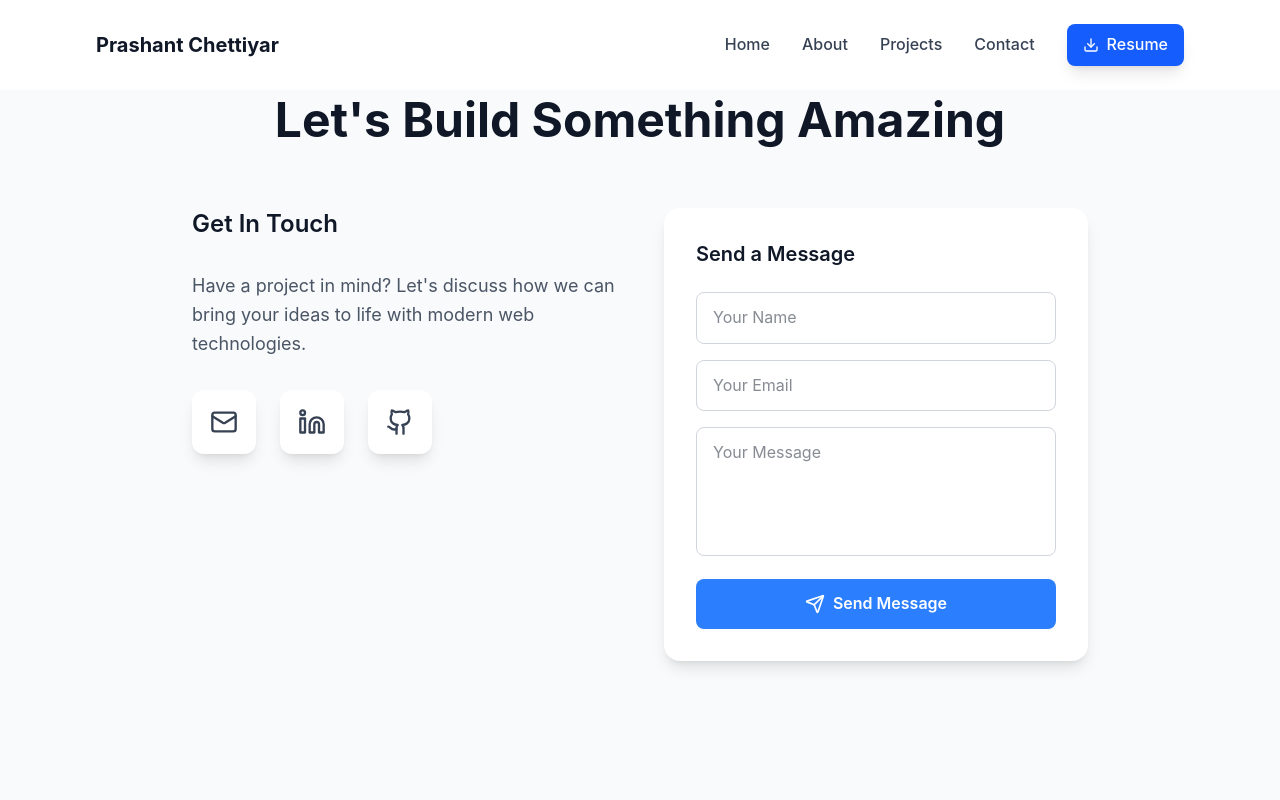
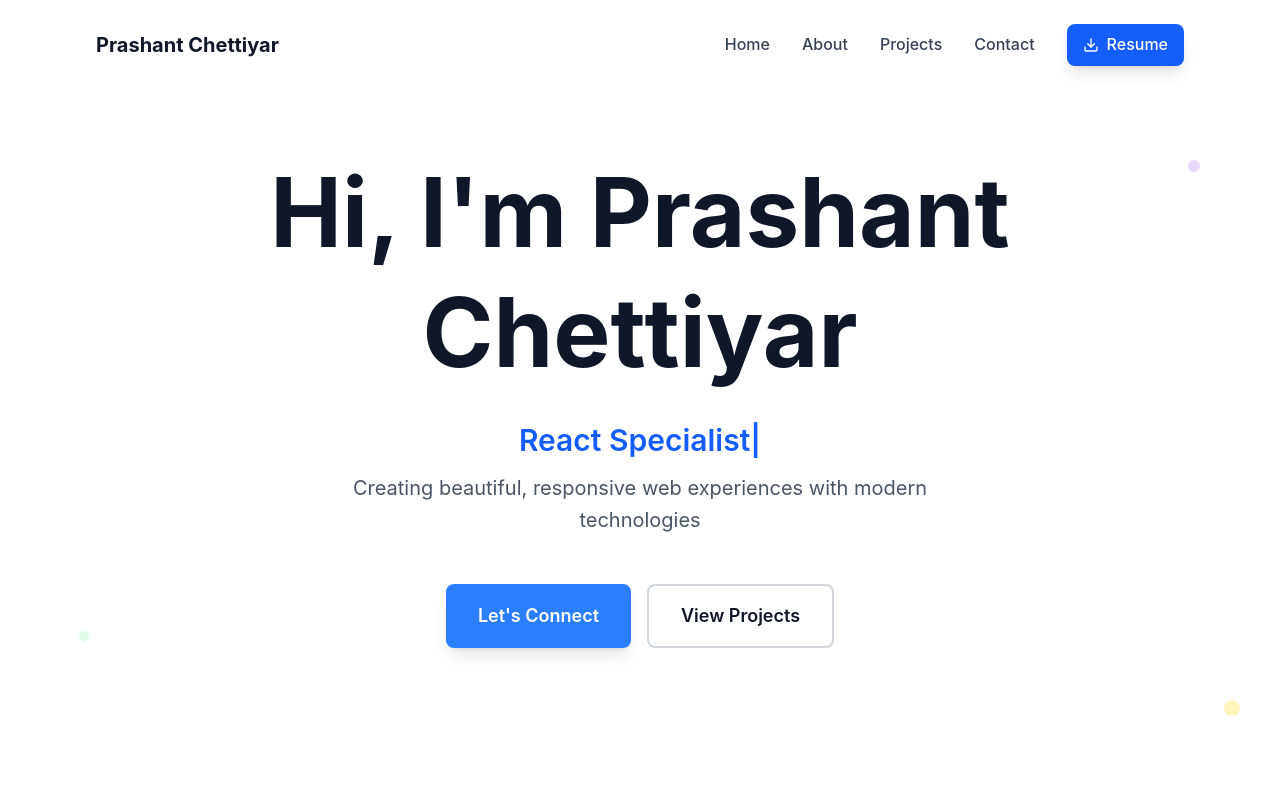
Before and after one commit to ciphersigma/My_Portfolio, a Next.js app: page / in a window 1280 px wide. Shown: the top 800 px of the page. Built offline with nearby package versions, Linux system fonts and the light colour scheme.

Commit message:
fix: escape apostrophes to fix Vercel build error

```diff
--- a/components/About.js
+++ b/components/About.js
@@ -1,3 +1,4 @@
+// components/About.js
 'use client';
 import React, { useState, useEffect } from 'react';
 import { Download, ExternalLink } from 'lucide-react';
@@ -29,6 +30,7 @@ export default function About() {
     { name: "Node.js", level: 75, icon: "🟢" }
   ];
 
+  // Method 1: Direct download
   const handleDownloadResume = () => {
     const link = document.createElement('a');
     link.href = '/assets/Prashant_Chettiyar_Resume.pdf';
@@ -37,9 +39,18 @@ export default function About() {
     document.body.appendChild(link);
     link.click();
     document.body.removeChild(link);
+
+    // Track download (optional)
     setDownloadCount(prev => prev + 1);
+
+    // Analytics tracking (if you have Google Analytics)
+    // gtag('event', 'download', {
+    //   'event_category': 'Resume',
+    //   'event_label': 'PDF Download'
+    // });
   };
 
+  // Method 2: Open in new tab for preview
   const handleViewResume = () => {
     window.open('/assets/Prashant_Chettiyar_Resume.pdf', '_blank');
   };
@@ -56,14 +67,15 @@ export default function About() {
         <div className="grid lg:grid-cols-2 gap-12 items-center">
           <div>
             <p className="text-xl text-gray-600 mb-8 leading-relaxed">
-              I&apos;m a passionate frontend developer who loves crafting digital experiences that make a difference.
+              I'm a passionate frontend developer who loves crafting digital experiences that make a difference.
               With expertise in React and Next.js, I transform ideas into reality through clean, efficient code.
             </p>
             <p className="text-lg text-gray-500 mb-8">
-              When I&apos;m not coding, you&apos;ll find me exploring new technologies, contributing to open source,
+              When I'm not coding, you'll find me exploring new technologies, contributing to open source,
               or sharing knowledge with the developer community.
             </p>
 
+            {/* Resume Download Buttons */}
             <div className="flex flex-col sm:flex-row gap-4 mb-6">
               <button
                 onClick={handleDownloadResume}
@@ -82,6 +94,7 @@ export default function About() {
               </button>
             </div>
 
+            {/* Optional: Download counter */}
             {downloadCount > 0 && (
               <p className="text-sm text-gray-500 mb-4">
                 Resume downloaded {downloadCount} time{downloadCount !== 1 ? 's' : ''}
@@ -95,7 +108,7 @@ export default function About() {
               <div
                 key={skill.name}
                 className="transform hover:scale-105 transition-all duration-300"
-                style={{ animationDelay: `${index * 0.1}s` }}
+                style={{animationDelay: `${index * 0.1}s`}}
               >
                 <div className="flex items-center justify-between mb-2">
                   <div className="flex items-center space-x-3">
--- a/components/Hero.js
+++ b/components/Hero.js
@@ -1,175 +1,70 @@
-// components/Contact.js
+// components/Hero.js
 'use client';
 import React, { useState, useEffect } from 'react';
-import { Mail, Linkedin, Github, Send } from 'lucide-react';
 
-export default function Contact() {
-  const [isVisible, setIsVisible] = useState(false);
-  const [formData, setFormData] = useState({ name: '', email: '', message: '', honey: '' });
-  const [error, setError] = useState('');
-  const [success, setSuccess] = useState('');
+export default function Hero() {
+  const [typedText, setTypedText] = useState('');
+  const [currentWordIndex, setCurrentWordIndex] = useState(0);
 
+  const words = ['Frontend Developer', 'React Specialist', 'Next.js Expert', 'UI/UX Enthusiast', "Cybersecurity Enthusiast"];
+  const fullText = "Hi, I'm Prashant Chettiyar";
+
+  // Typing animation effect
   useEffect(() => {
-    const handleScroll = () => {
-      const element = document.getElementById('contact');
-      if (element) {
-        const rect = element.getBoundingClientRect();
-        setIsVisible(rect.top < window.innerHeight && rect.bottom > 0);
-      }
-    };
+    let timeout;
+    const currentWord = words[currentWordIndex];
 
-    window.addEventListener('scroll', handleScroll);
-    handleScroll();
-    return () => window.removeEventListener('scroll', handleScroll);
-  }, []);
-
-  const handleInputChange = (e) => {
-    setFormData({ ...formData, [e.target.name]: e.target.value });
-    setError('');
-    setSuccess('');
-  };
-
-  const handleSubmit = () => {
-    const { name, email, message, honey } = formData;
-
-    if (honey) return; // honeypot protection
-    if (!name || !email || !message) {
-      setError('All fields are required.');
-      return;
+    if (typedText.length < currentWord.length) {
+      timeout = setTimeout(() => {
+        setTypedText(currentWord.slice(0, typedText.length + 1));
+      }, 100);
+    } else {
+      timeout = setTimeout(() => {
+        setTypedText('');
+        setCurrentWordIndex((prev) => (prev + 1) % words.length);
+      }, 2000);
     }
 
-    const emailPattern = /^[^\s@]+@[^\s@]+\.[^\s@]+$/;
-    if (!emailPattern.test(email)) {
-      setError('Please enter a valid email address.');
-      return;
-    }
+    return () => clearTimeout(timeout);
+  }, [typedText, currentWordIndex, words]);
 
-    setSuccess(`Thanks ${name}! Your message has been sent.`);
-    setFormData({ name: '', email: '', message: '', honey: '' });
-  };
-
-  const socialLinks = [
-    {
-      name: 'Email',
-      icon: Mail,
-      url: 'mailto:prashant@example.com',
-      hoverColor: 'group-hover:text-red-600'
-    },
-    {
-      name: 'LinkedIn',
-      icon: Linkedin,
-      url: 'https://www.linkedin.com/in/prashant-chettiyar/',
-      hoverColor: 'group-hover:text-blue-600'
-    },
-    {
-      name: 'GitHub',
-      icon: Github,
-      url: 'https://github.com/prashant-chettiyar',
-      hoverColor: 'group-hover:text-gray-900'
-    }
-  ];
-
-  const handleSocialClick = (platform, url) => {
-    if (url.startsWith('mailto:')) {
-      window.location.href = url;
-    } else {
-      window.open(url, '_blank');
-    }
+  const scrollToSection = (id) => {
+    document.getElementById(id)?.scrollIntoView({ behavior: 'smooth' });
   };
 
   return (
-    <section
-      id="contact"
-      className={`py-24 px-6 bg-gray-50 transition-all duration-1000 ${
-        isVisible ? 'opacity-100 translate-y-0' : 'opacity-0 translate-y-10'
-      }`}
-    >
-      <div className="max-w-4xl mx-auto">
-        <h2 className="text-4xl md:text-5xl font-bold mb-16 text-gray-900 text-center">
-          Let's Build Something Amazing
-        </h2>
-
-        <div className="grid lg:grid-cols-2 gap-12">
-          {/* Contact Info */}
-          <div>
-            <h3 className="text-2xl font-semibold mb-8">Get In Touch</h3>
-            <p className="text-lg text-gray-600 mb-8">
-              Have a project in mind? Let's discuss how we can bring your ideas to life
-              with modern web technologies.
+    <section id="home" className="min-h-screen flex items-center justify-center px-6 relative">
+      <div className="text-center max-w-4xl mx-auto">
+        <div className="animate-fade-in">
+          <h1 className="text-6xl md:text-8xl font-bold mb-4 text-gray-900 leading-tight">
+            {fullText}
+          </h1>
+          <div className="h-16 flex items-center justify-center">
+            <p className="text-2xl md:text-3xl text-blue-600 font-semibold">
+              {typedText}
+              <span className="animate-pulse">|</span>
             </p>
-
-            <div className="flex space-x-6 mb-8">
-              {socialLinks.map((social) => {
-                const Icon = social.icon;
-                return (
-                  <button
-                    key={social.name}
-                    onClick={() => handleSocialClick(social.name, social.url)}
-                    className="w-16 h-16 bg-white rounded-xl flex items-center justify-center shadow-lg hover:shadow-xl hover:scale-110 transition-all duration-300 group"
-                  >
-                    <Icon className={`w-7 h-7 text-gray-700 transition-colors ${social.hoverColor}`} />
-                  </button>
-                );
-              })}
-            </div>
           </div>
 
-          {/* Contact Form */}
-          <div className="bg-white rounded-2xl p-8 shadow-lg">
-            <h3 className="text-xl font-semibold mb-6">Send a Message</h3>
-            <div className="space-y-4">
-              <label htmlFor="name" className="sr-only">Your Name</label>
-              <input
-                id="name"
-                type="text"
-                name="name"
-                placeholder="Your Name"
-                value={formData.name}
-                onChange={handleInputChange}
-                className="w-full px-4 py-3 border border-gray-300 rounded-lg focus:outline-none focus:ring-2 focus:ring-blue-500 transition-all"
-              />
-              <label htmlFor="email" className="sr-only">Your Email</label>
-              <input
-                id="email"
-                type="email"
-                name="email"
-                placeholder="Your Email"
-                value={formData.email}
-                onChange={handleInputChange}
-                className="w-full px-4 py-3 border border-gray-300 rounded-lg focus:outline-none focus:ring-2 focus:ring-blue-500 transition-all"
-              />
-              <label htmlFor="message" className="sr-only">Your Message</label>
-              <textarea
-                id="message"
-                name="message"
-                rows="4"
-                placeholder="Your Message"
-                value={formData.message}
-                onChange={handleInputChange}
-                className="w-full px-4 py-3 border border-gray-300 rounded-lg focus:outline-none focus:ring-2 focus:ring-blue-500 transition-all resize-none"
-              ></textarea>
+          <p className="text-lg md:text-xl text-gray-600 mb-12 max-w-2xl mx-auto opacity-0 animate-fade-in"
+             style={{animationDelay: '0.5s', animationFillMode: 'forwards'}}>
+            Creating beautiful, responsive web experiences with modern technologies
+          </p>
 
-              {/* Honeypot Field */}
-              <input
-                type="text"
-                name="honey"
-                value={formData.honey}
-                onChange={handleInputChange}
-                className="hidden"
-              />
-
-              {/* Error or Success Message */}
-              {error && <p className="text-red-600 text-sm">{error}</p>}
-              {success && <p className="text-green-600 text-sm">{success}</p>}
-
-              <button
-                onClick={handleSubmit}
-                className="w-full px-6 py-3 bg-blue-500 text-white rounded-lg hover:bg-blue-600 hover:scale-105 transition-all duration-300 font-semibold flex items-center justify-center space-x-2"
-              >
-                <Send className="w-5 h-5" />
-                <span>Send Message</span>
-              </button>
-            </div>
+          <div className="flex flex-col sm:flex-row gap-4 justify-center opacity-0 animate-fade-in"
+               style={{animationDelay: '1s', animationFillMode: 'forwards'}}>
+            <button
+              onClick={() => scrollToSection('contact')}
+              className="px-8 py-4 bg-blue-500 text-white rounded-lg hover:bg-blue-600 hover:scale-105 transition-all duration-300 font-semibold text-lg shadow-lg hover:shadow-xl"
+            >
+              Let's Connect
+            </button>
+            <button
+              onClick={() => scrollToSection('projects')}
+              className="px-8 py-4 border-2 border-gray-300 rounded-lg hover:border-blue-500 hover:text-blue-600 hover:scale-105 transition-all duration-300 font-semibold text-lg"
+            >
+              View Projects
+            </button>
           </div>
         </div>
       </div>
```
